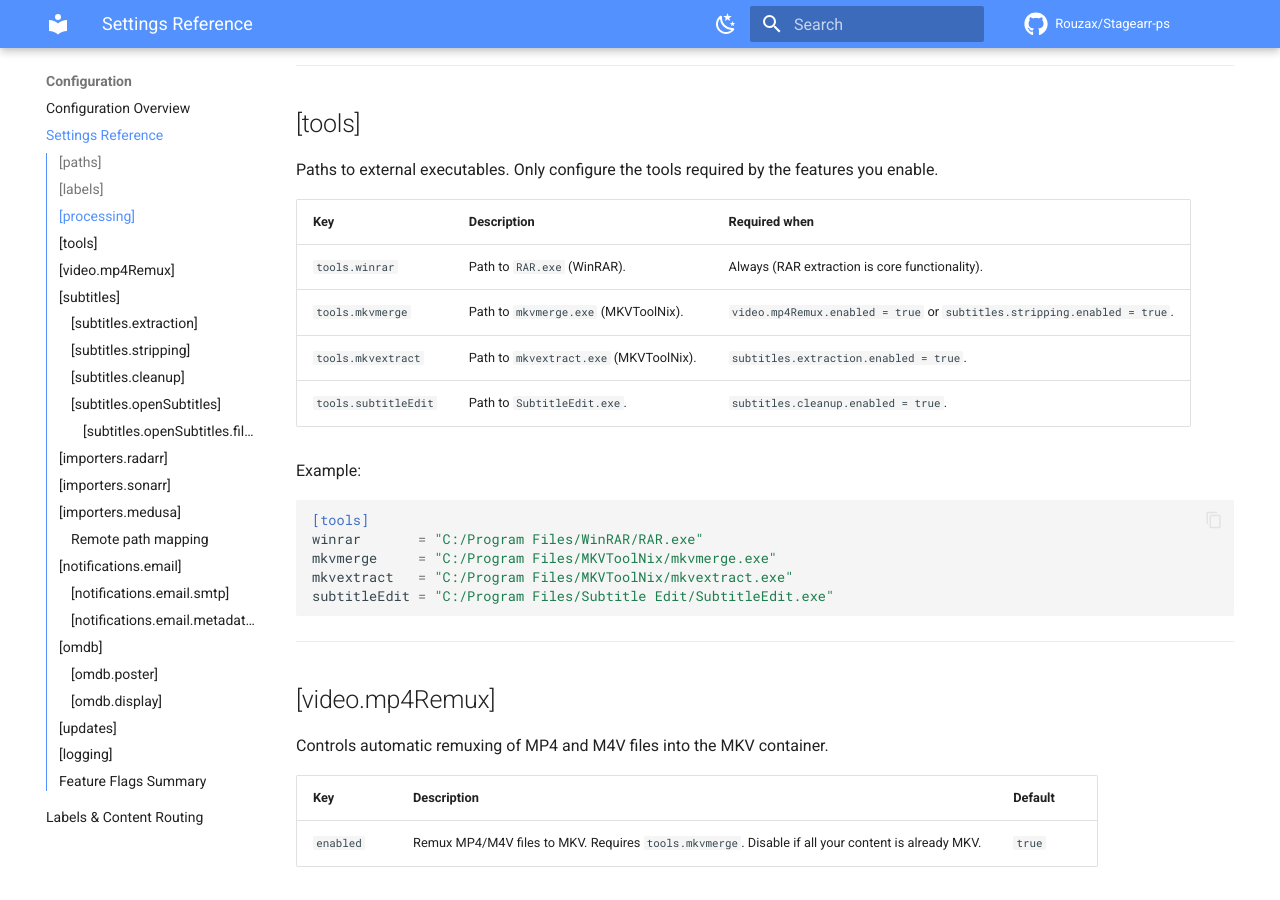
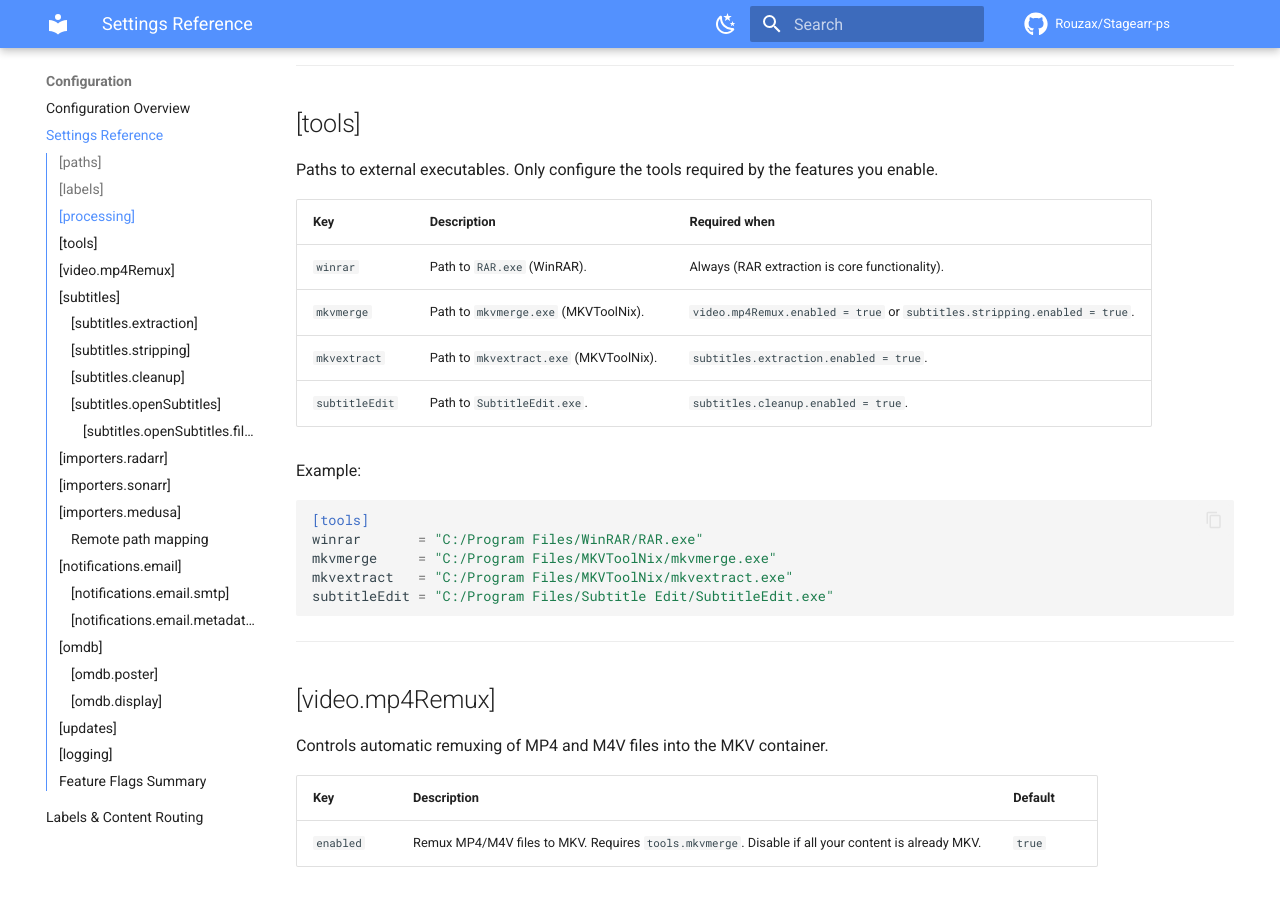
Before and after one commit to Rouzax/Stagearr-ps, an MkDocs documentation site: the page built from docs/settings-reference.md, in a window 1280 px wide and 900 px high, scrolled down 1792 px. Built offline with MkDocs 1.6.1 and Material for MkDocs 9.7.7, drawn with Linux system fonts in a browser that asks for light colours; comment, search, counter and statistics services are not loaded.

Commit message:
docs: tidy Configuration pages (tools key names, section dividers, callouts, cross-link)

```diff
--- a/docs/settings-reference.md
+++ b/docs/settings-reference.md
@@ -60,10 +60,10 @@ Paths to external executables. Only configure the tools required by the features
 
 | Key | Description | Required when |
 |-----|-------------|---------------|
-| `tools.winrar` | Path to `RAR.exe` (WinRAR). | Always (RAR extraction is core functionality). |
-| `tools.mkvmerge` | Path to `mkvmerge.exe` (MKVToolNix). | `video.mp4Remux.enabled = true` or `subtitles.stripping.enabled = true`. |
-| `tools.mkvextract` | Path to `mkvextract.exe` (MKVToolNix). | `subtitles.extraction.enabled = true`. |
-| `tools.subtitleEdit` | Path to `SubtitleEdit.exe`. | `subtitles.cleanup.enabled = true`. |
+| `winrar` | Path to `RAR.exe` (WinRAR). | Always (RAR extraction is core functionality). |
+| `mkvmerge` | Path to `mkvmerge.exe` (MKVToolNix). | `video.mp4Remux.enabled = true` or `subtitles.stripping.enabled = true`. |
+| `mkvextract` | Path to `mkvextract.exe` (MKVToolNix). | `subtitles.extraction.enabled = true`. |
+| `subtitleEdit` | Path to `SubtitleEdit.exe`. | `subtitles.cleanup.enabled = true`. |
 
 Example:
 
@@ -168,6 +168,8 @@ Connects Stagearr to a Radarr instance for movie imports.
 | `remotePath` | Path prefix Radarr uses to reach the staging folder when it mounts the filesystem differently than Stagearr. See below. | `""` |
 | `importMode` | How Radarr handles the source file after import. `move` removes the staged file; `copy` leaves it. | `"move"` |
 
+---
+
 ## [importers.sonarr]
 
 Connects Stagearr to a Sonarr instance for TV imports. Set `processing.tvImporter = "Sonarr"` to use this importer for TV content.
@@ -184,6 +186,8 @@ Connects Stagearr to a Sonarr instance for TV imports. Set `processing.tvImporte
 | `remotePath` | Path prefix Sonarr uses to reach the staging folder. See below. | `""` |
 | `importMode` | How Sonarr handles the source file after import. `move` or `copy`. | `"move"` |
 
+---
+
 ## [importers.medusa]
 
 Connects Stagearr to a Medusa instance for TV imports. Set `processing.tvImporter = "Medusa"` to use this importer for TV content.
@@ -198,6 +202,8 @@ Connects Stagearr to a Medusa instance for TV imports. Set `processing.tvImporte
 | `urlRoot` | URL base path when Medusa is behind a reverse proxy. | `""` |
 | `timeoutMinutes` | Maximum time to wait for Medusa to complete the import. | `15` |
 | `remotePath` | Path prefix Medusa uses to reach the staging folder. See below. | `""` |
+
+---
 
 ### Remote path mapping
 
```
Also changed, not shown: docs/configuration.md (+2 -2 lines), docs/labels.md (+8 -1 lines).
